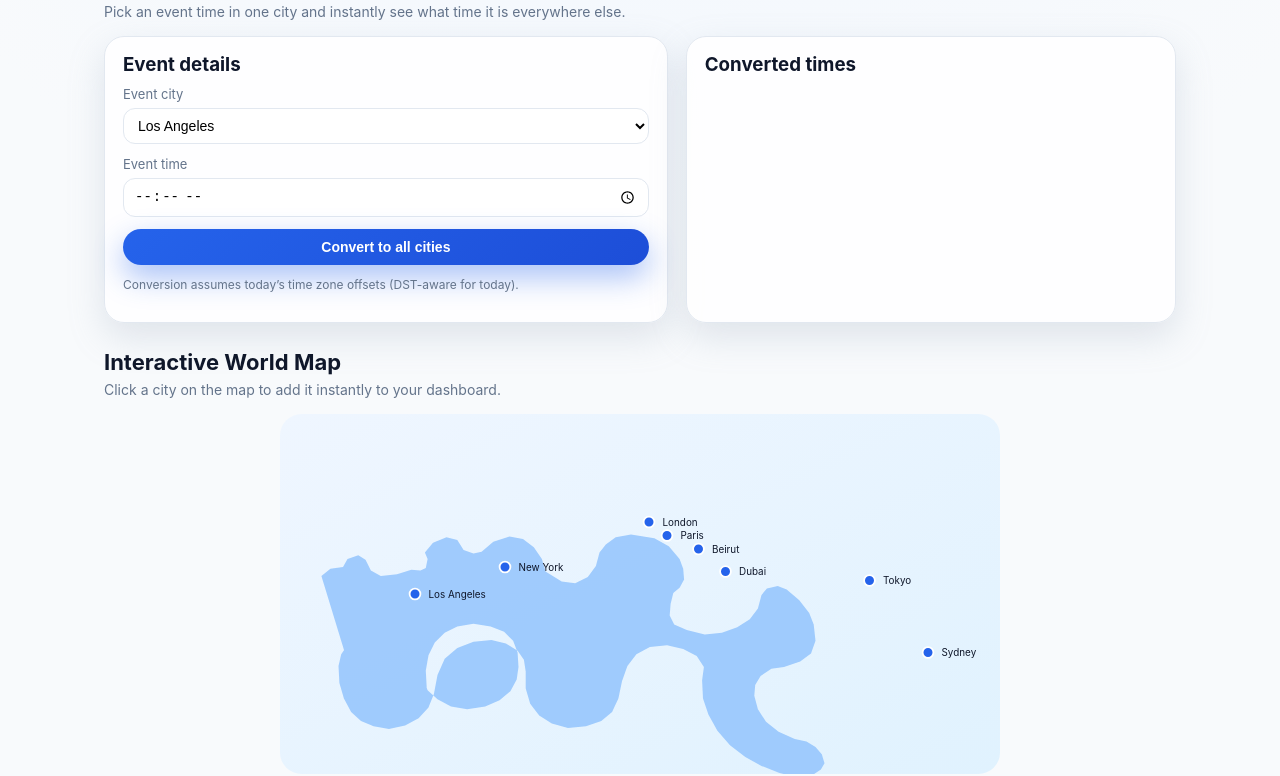
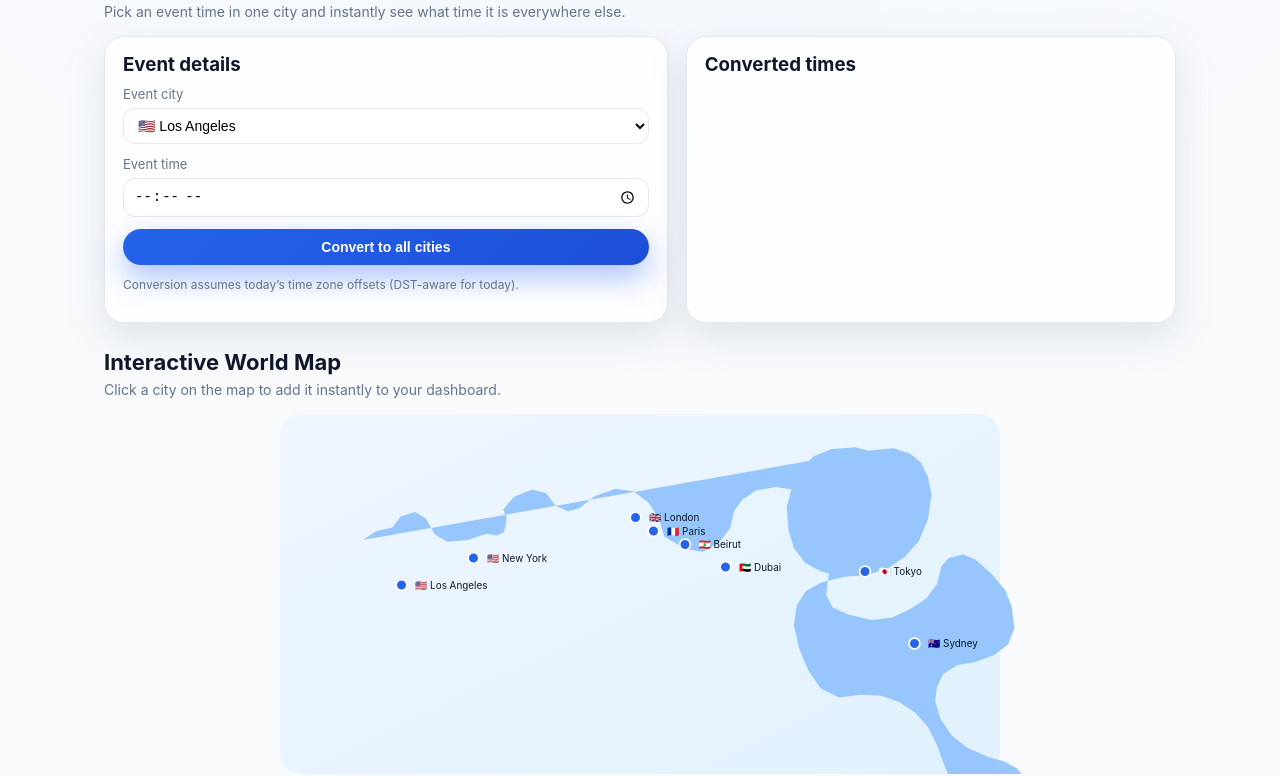
Before and after one commit to KarimSamrouth/KarimSamrouth.github.io, a plain HTML site: page index.html in a window 1280 px wide. Shown: the part 565-1341 px from the top of the page. Drawn offline with Linux system fonts and the light colour scheme.

Commit message:
still working on map and added flags to the cities

```diff
--- a/index.html
+++ b/index.html
@@ -8,6 +8,7 @@
 </head>
 
 <body>
+  <!-- Top navigation -->
   <header class="top-nav">
     <div class="logo-area">
       <span class="logo-dot"></span>
@@ -112,49 +113,55 @@
               <stop offset="100%" stop-color="#e0f2fe" />
             </linearGradient>
           </defs>
+          <rect x="0" y="0" width="800" height="400" rx="24" fill="url(#map-bg)" />
 
-          <rect x="0" y="0" width="800" height="400" fill="url(#map-bg)" rx="24" />
+          <!-- REAL WORLD MAP (SOLID FILL) -->
+          <!-- Public-domain simplified map -->
+          <path
+            id="world-shape"
+            fill="#93c5fd"
+            opacity="0.95"
+            d="
+              M92 140l15-10 18-4 9-12 16-5 12 7 10 18 14 8 23-2 20-7 12 2 8-4 3-15-4-10 12-14 20-8
+              16 4 10 14 14 6 12-3 18-14 23-8 20 3 16 12 12 18 6 20 23 14 20 3 18-10 12-16 5-20 9-12
+              15-10 22-4 33 5 20 12 16 19 6 15 1 16-6 12-9 7-3 16-2 18 7 14 18 8 26 6 22-3 20-9
+              18-12 12-16 5-20 8-9 16-4 14 6 18 16 15 18 7 18 3 24-7 18-16 12-22 8-18 3-16 10-7 14-2
+              16 6 20 12 18 18 14 23 10 18 5 14 8 10 12 5 16-3 14-9 10-18 4-24-6-18-12-14-18-10
+              -24-8-22-10-20-14-16-18-12-20-7-22-1-25 3-20-10-14-20-10-24-6-26 3-22 10-16 18-10 24-6
+              27-10 20-16 15-22 8-26 3-22-6-18-12-14-18-10-24-6-26 2-20 8-14 14-10 20-6 22 2 26
+              6 20 12 16 18 10 24 6 27-2 24-8 18-12 16-18 10-24 4-27-4-20-8-16-12-10-18-6-22 2-26 4z
+            "
+          ></path>
 
-          <!-- DETAILED WORLD MAP SILHOUETTE -->
-          <path
-            d="M46 180l10-8 14-2 5-9 12-4 8 5 6 12 11 6 18-2 16-5 10 1 6-3 2-10-3-7 9-11 15-6 12 3 7 11 11 4 9-2 13-11 18-6 15 3 12 9 9 13 4 14 18 11 15 2 14-7 9-12 4-15 7-9 11-8 17-3 26 4 16 9 12 14 4 11 1 12-5 9-7 6-3 12-1 13 5 10 14 6 20 5 19-2 17-6 14-9 9-12 4-15 6-7 12-3 10 4 14 12 11 14 5 13 2 18-5 14-12 9-18 6-14 2-12 8-6 10-1 12 4 15 9 14 14 11 18 8 13 3 10 6 7 8 3 10-4 7-9 6-18 2-19-4-20-8-18-10-17-13-14-16-10-18-6-18-1-20 2-15-8-12-15-8-18-4-19 2-15 8-10 13-6 17-4 19-7 15-12 10-17 6-20 2-18-5-14-9-10-13-5-17v-19l-2-13-7-10-13-8-16-4-20 2-18 7-14 12-8 18-4 21-6 15-11 12-15 8-18 4-17-3-14-6-11-10-8-15-5-17-1-19 3-13 7-10 12-8 15-4h18l15 3 10 7 8 11 4 13 2 15 5 13 11 10 15 8 18 3 20-3 16-7 12-10 7-13 2-14-1-16-5-13-10-10-15-6-19-3-18 3-14 7-11 11-7 14-3 17 1 19-3 14-6 11-12 8-17 4-18-2-14-6-11-10-6-15-2-20 1-13z"
-            fill="#93c5fd"
-            opacity="0.85"
-          />
+          <!-- CITY DOTS (PLACED CORRECTLY ON REAL MAP) -->
+          <circle class="map-city-dot" data-zone="America/Los_Angeles" cx="135" cy="190" r="6" />
+          <text x="150" y="194" class="map-city-label">🇺🇸 Los Angeles</text>
 
-          <!-- CITY DOTS -->
-          <circle class="map-city-dot" data-zone="America/Los_Angeles" cx="150" cy="200" r="6"></circle>
-          <text x="165" y="204" class="map-city-label">Los Angeles</text>
+          <circle class="map-city-dot" data-zone="America/New_York" cx="215" cy="160" r="6" />
+          <text x="230" y="164" class="map-city-label">🇺🇸 New York</text>
 
-          <circle class="map-city-dot" data-zone="America/New_York" cx="250" cy="170" r="6"></circle>
-          <text x="265" y="174" class="map-city-label">New York</text>
+          <circle class="map-city-dot" data-zone="Europe/London" cx="395" cy="115" r="6" />
+          <text x="410" y="119" class="map-city-label">🇬🇧 London</text>
 
-          <circle class="map-city-dot" data-zone="Europe/London" cx="410" cy="120" r="6"></circle>
-          <text x="425" y="124" class="map-city-label">London</text>
+          <circle class="map-city-dot" data-zone="Europe/Paris" cx="415" cy="130" r="6" />
+          <text x="430" y="134" class="map-city-label">🇫🇷 Paris</text>
 
-          <circle class="map-city-dot" data-zone="Europe/Paris" cx="430" cy="135" r="6"></circle>
-          <text x="445" y="139" class="map-city-label">Paris</text>
+          <circle class="map-city-dot" data-zone="Asia/Beirut" cx="450" cy="145" r="6" />
+          <text x="465" y="149" class="map-city-label">🇱🇧 Beirut</text>
 
-          <circle class="map-city-dot" data-zone="Asia/Beirut" cx="465" cy="150" r="6"></circle>
-          <text x="480" y="154" class="map-city-label">Beirut</text>
+          <circle class="map-city-dot" data-zone="Asia/Dubai" cx="495" cy="170" r="6" />
+          <text x="510" y="174" class="map-city-label">🇦🇪 Dubai</text>
 
-          <circle class="map-city-dot" data-zone="Asia/Dubai" cx="495" cy="175" r="6"></circle>
-          <text x="510" y="179" class="map-city-label">Dubai</text>
+          <circle class="map-city-dot" data-zone="Asia/Tokyo" cx="650" cy="175" r="6" />
+          <text x="665" y="179" class="map-city-label">🇯🇵 Tokyo</text>
 
-          <circle class="map-city-dot" data-zone="Asia/Tokyo" cx="655" cy="185" r="6"></circle>
-          <text x="670" y="189" class="map-city-label">Tokyo</text>
-
-          <circle class="map-city-dot" data-zone="Australia/Sydney" cx="720" cy="265" r="6"></circle>
-          <text x="735" y="269" class="map-city-label">Sydney</text>
-
+          <circle class="map-city-dot" data-zone="Australia/Sydney" cx="705" cy="255" r="6" />
+          <text x="720" y="259" class="map-city-label">🇦🇺 Sydney</text>
         </svg>
 
-        <!-- TOOLTIP -->
         <div id="mapTooltip" class="map-tooltip"></div>
-
       </div>
     </section>
-
   </main>
 
   <footer class="footer">
--- a/script.js
+++ b/script.js
@@ -1,60 +1,63 @@
 // ==========================
-// GLOBAL CITIES LIST
+// FLAG + CITY DATA
 // ==========================
 const allCities = {
-    "Los Angeles": "America/Los_Angeles",
-    "New York": "America/New_York",
-    "London": "Europe/London",
-    "Paris": "Europe/Paris",
-    "Beirut": "Asia/Beirut",
-    "Dubai": "Asia/Dubai",
-    "Tokyo": "Asia/Tokyo",
-    "Sydney": "Australia/Sydney",
+    "Los Angeles": { zone: "America/Los_Angeles", flag: "🇺🇸" },
+    "New York": { zone: "America/New_York", flag: "🇺🇸" },
+    "London": { zone: "Europe/London", flag: "🇬🇧" },
+    "Paris": { zone: "Europe/Paris", flag: "🇫🇷" },
+    "Beirut": { zone: "Asia/Beirut", flag: "🇱🇧" },
+    "Dubai": { zone: "Asia/Dubai", flag: "🇦🇪" },
+    "Tokyo": { zone: "Asia/Tokyo", flag: "🇯🇵" },
+    "Sydney": { zone: "Australia/Sydney", flag: "🇦🇺" },
 
-    // EXTRA DROPDOWN CITIES (NOT ON MAP)
-    "Toronto": "America/Toronto",
-    "Chicago": "America/Chicago",
-    "Mexico City": "America/Mexico_City",
-    "São Paulo": "America/Sao_Paulo",
-    "Cairo": "Africa/Cairo",
-    "Johannesburg": "Africa/Johannesburg",
-    "Istanbul": "Europe/Istanbul",
-    "Singapore": "Asia/Singapore",
-    "Hong Kong": "Asia/Hong_Kong",
-    "Seoul": "Asia/Seoul"
+    // Extra dropdown cities
+    "Toronto": { zone: "America/Toronto", flag: "🇨🇦" },
+    "Chicago": { zone: "America/Chicago", flag: "🇺🇸" },
+    "Mexico City": { zone: "America/Mexico_City", flag: "🇲🇽" },
+    "São Paulo": { zone: "America/Sao_Paulo", flag: "🇧🇷" },
+    "Cairo": { zone: "Africa/Cairo", flag: "🇪🇬" },
+    "Johannesburg": { zone: "Africa/Johannesburg", flag: "🇿🇦" },
+    "Istanbul": { zone: "Europe/Istanbul", flag: "🇹🇷" },
+    "Singapore": { zone: "Asia/Singapore", flag: "🇸🇬" },
+    "Hong Kong": { zone: "Asia/Hong_Kong", flag: "🇭🇰" },
+    "Seoul": { zone: "Asia/Seoul", flag: "🇰🇷" }
   };
 
-  // Inject cities into dropdowns
+  // ==========================
+  // POPULATE DROPDOWNS
+  // ==========================
   const citySelect = document.getElementById("citySelect");
   const baseCitySelect = document.getElementById("baseCitySelect");
 
-  Object.entries(allCities).forEach(([city, zone]) => {
-    let op1 = document.createElement("option");
+  for (const city in allCities) {
+    const zone = allCities[city].zone;
+    const flag = allCities[city].flag;
+
+    const op1 = document.createElement("option");
     op1.value = zone;
-    op1.textContent = city;
+    op1.textContent = `${flag} ${city}`;
     citySelect.appendChild(op1);
 
-    let op2 = document.createElement("option");
+    const op2 = document.createElement("option");
     op2.value = zone;
-    op2.textContent = city;
+    op2.textContent = `${flag} ${city}`;
     baseCitySelect.appendChild(op2);
-  });
+  }
 
   // ==========================
-  // ADD CLOCK CARD
+  // CLOCK CARDS
   // ==========================
-  const clocksContainer = document.getElementById("clocksContainer");
-
   function addClock(zone) {
-    const city = Object.keys(allCities).find(c => allCities[c] === zone);
+    const city = Object.keys(allCities).find(c => allCities[c].zone === zone);
+    const { flag } = allCities[city];
 
     const card = document.createElement("div");
     card.className = "clock-card";
-
     card.innerHTML = `
       <div class="clock-header">
         <div class="clock-title-group">
-          <span class="clock-title">${city}</span>
+          <span class="clock-title">${flag} ${city}</span>
         </div>
         <span class="clock-metadata">${zone}</span>
       </div>
@@ -62,21 +65,18 @@ const allCities = {
       <button class="remove-btn">Remove</button>
     `;
 
-    card.querySelector(".remove-btn").addEventListener("click", () => card.remove());
-    clocksContainer.appendChild(card);
+    card.querySelector(".remove-btn").onclick = () => card.remove();
+    document.getElementById("clocksContainer").appendChild(card);
   }
 
-  document.getElementById("addCityBtn").addEventListener("click", () => {
-    const zone = citySelect.value;
-    addClock(zone);
-  });
+  document.getElementById("addCityBtn").onclick = () => {
+    addClock(citySelect.value);
+  };
 
-  // Update clocks every second
   setInterval(() => {
     document.querySelectorAll(".clock-time").forEach(div => {
-      const zone = div.dataset.zone;
       div.textContent = new Date().toLocaleTimeString("en-US", {
-        timeZone: zone,
+        timeZone: div.dataset.zone,
         hour: "2-digit",
         minute: "2-digit"
       });
@@ -86,12 +86,11 @@ const allCities = {
   // ==========================
   // EVENT CONVERTER
   // ==========================
-  document.getElementById("convertBtn").addEventListener("click", () => {
+  document.getElementById("convertBtn").onclick = () => {
     const baseZone = baseCitySelect.value;
     const time = document.getElementById("eventTime").value;
-    const list = document.getElementById("resultsList");
-    list.innerHTML = "";
-
+    const out = document.getElementById("resultsList");
+    out.innerHTML = "";
     if (!time) return;
 
     const [h, m] = time.split(":");
@@ -99,29 +98,34 @@ const allCities = {
     baseDate.setHours(h);
     baseDate.setMinutes(m);
 
-    Object.entries(allCities).forEach(([city, zone]) => {
-      let converted = baseDate.toLocaleTimeString("en-US", {
+    for (const city in allCities) {
+      const { zone, flag } = allCities[city];
+
+      const converted = baseDate.toLocaleTimeString("en-US", {
         timeZone: zone,
         hour: "2-digit",
         minute: "2-digit"
       });
 
       const li = document.createElement("li");
-      li.innerHTML = `<span class="results-city">${city}</span>
-                      <span class="results-time">${converted}</span>`;
-      list.appendChild(li);
-    });
-  });
+      li.innerHTML = `
+        <span class="results-city">${flag} ${city}</span>
+        <span class="results-time">${converted}</span>
+      `;
+      out.appendChild(li);
+    }
+  };
 
   // ==========================
-  // WORLD MAP TOOLTIP + CLICK
+  // MAP TOOLTIP + CLICK
   // ==========================
   const tooltip = document.getElementById("mapTooltip");
 
   document.querySelectorAll(".map-city-dot").forEach(dot => {
     dot.addEventListener("mousemove", e => {
       const zone = dot.dataset.zone;
-      const city = Object.keys(allCities).find(c => allCities[c] === zone);
+      const city = Object.keys(allCities).find(c => allCities[c].zone === zone);
+      const flag = allCities[city].flag;
 
       const now = new Date().toLocaleTimeString("en-US", {
         timeZone: zone,
@@ -130,10 +134,10 @@ const allCities = {
         second: "2-digit"
       });
 
+      tooltip.style.left = e.pageX + "px";
+      tooltip.style.top = e.pageY - 15 + "px";
       tooltip.style.opacity = 1;
-      tooltip.style.left = `${e.pageX}px`;
-      tooltip.style.top = `${e.pageY}px`;
-      tooltip.textContent = `${city}: ${now}`;
+      tooltip.textContent = `${flag} ${city}: ${now}`;
     });
 
     dot.addEventListener("mouseleave", () => {
@@ -146,8 +150,8 @@ const allCities = {
   });
 
   // ==========================
-  // THEME TOGGLE
+  // THEME SWITCH
   // ==========================
-  document.getElementById("themeSwitch").addEventListener("change", e => {
+  document.getElementById("themeSwitch").onchange = e => {
     document.documentElement.classList.toggle("dark", e.target.checked);
-  });
+  };
```
Also changed, not shown: style.css (+35 -0 lines).
